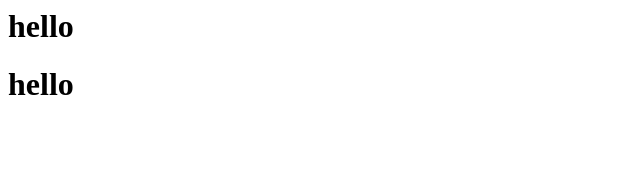
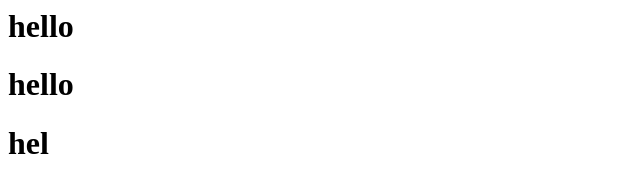
Before and after one commit to SUSHRUTH3002/Virtual-Drawing-using-Machine-Learning, a plain HTML site: page index.html in a window 1280 px wide. Shown: the full height of the page, 0-640 px from the left. Drawn offline with Linux system fonts and the light colour scheme.

Commit message:
Added in branch1

```diff
--- a/index.html
+++ b/index.html
@@ -1,2 +1,3 @@
 <h1>hello</h1>
 <h1>hello</h1>
+<h1>hel</h1>
```
